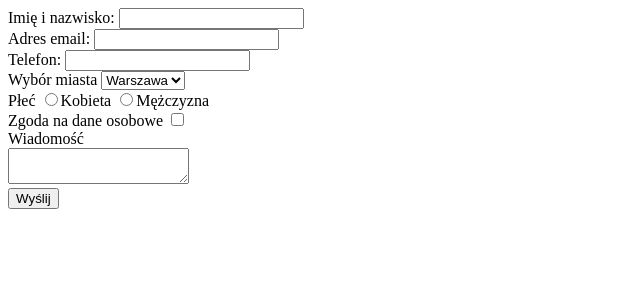
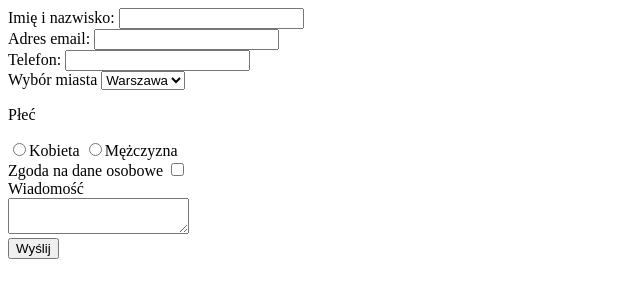
Before and after one commit to innasto82/Formularz-html, a plain HTML site: page index.html in a window 1280 px wide. Shown: the whole page, without its empty margins (0-640 px from the left). Drawn offline with Linux system fonts and the light colour scheme.

Commit message:
jest poprawiony label z wyborem płci

```diff
--- a/index.html
+++ b/index.html
@@ -26,9 +26,9 @@
             <option value="Gdańsk">Gdańsk</option>
         </select><br>
 
-        <label>Płeć</label>
-        <label><input type="radio" name="Kobieta" id="Kobieta">Kobieta </label>
-        <label><input type="radio" name="Mężczyzna" id="Mężczyzna">Mężczyzna</label><br>
+        <p>Płeć</p>
+        <label><input type="radio" name="gender" id="women">Kobieta </label>
+        <label><input type="radio" name="gender" id="men">Mężczyzna</label><br>
 
         <label for="agreement">Zgoda na dane osobowe</label>
         <input type="checkbox" name="agreement" id="agreement"><br>
```
